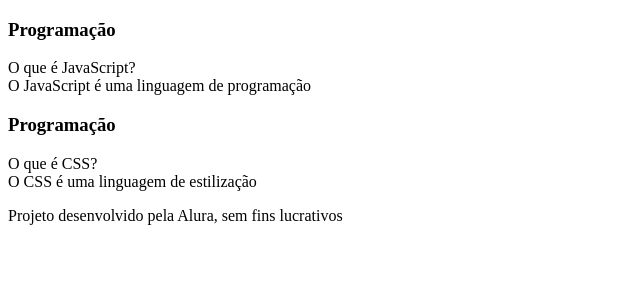
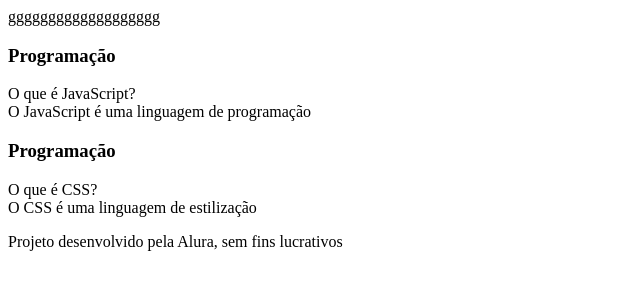
Before and after one commit to lenssoumidecido/Flashcard, a plain HTML site: page index.html in a window 1280 px wide. Shown: the whole page, without its empty margins (0-640 px from the left). Drawn offline with Linux system fonts and the light colour scheme.

Commit message:
alterei nd

```diff
--- a/index.html
+++ b/index.html
@@ -5,6 +5,7 @@
     <meta name="viewport" content="width=device-width, initial-scale=1.0">
     <title>Flashcard</title>
 </head>
+ggggggggggggggggggg
 <body>
     <main>
         <section id="container">
```
